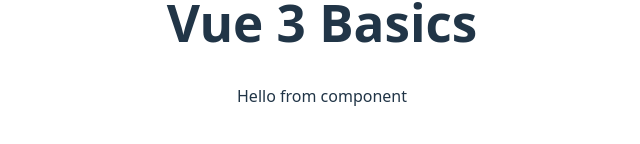
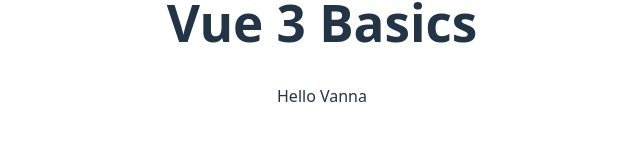
Before and after one commit to Vanna-Gio/vue-3-basics, a Vue app: page / in a window 1280 px wide. Shown: the part 358-502 px from the top of the page, without its empty margins (318-958 px from the left). Built offline with nearby package versions, Linux system fonts and the light colour scheme.

Commit message:
use props

```diff
--- a/src/App.vue
+++ b/src/App.vue
@@ -1,6 +1,6 @@
 <template>
   <h1>Vue 3 Basics</h1>
-  <HelloWorld />
+  <HelloWorld name="Vanna" />
 </template>
 
 <script>
--- a/src/components/HelloWorld.vue
+++ b/src/components/HelloWorld.vue
@@ -1,8 +1,10 @@
 <template>
-  <p>Hello from component</p>
+  <p>Hello {{ name }}</p>
 </template>
 <script>
   export default {
-    name: 'HelloWorld',
+    props: {
+      name: String
+    }
   }
 </script>
```
